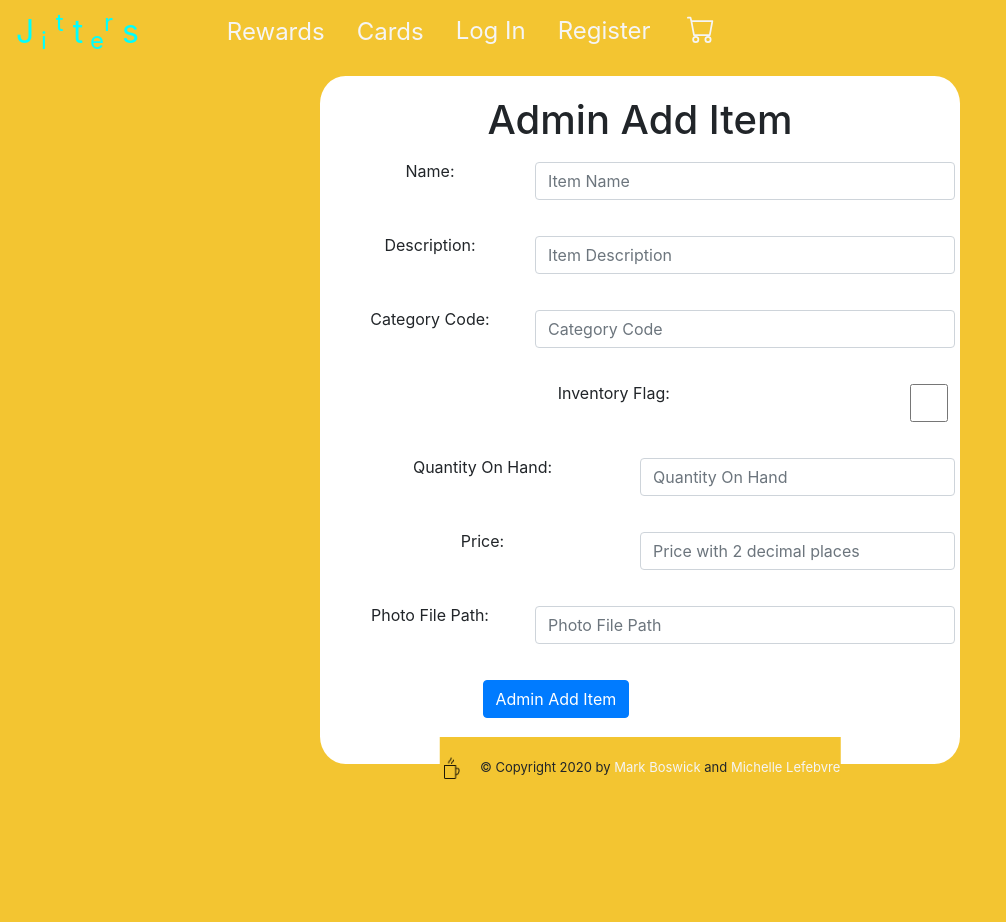
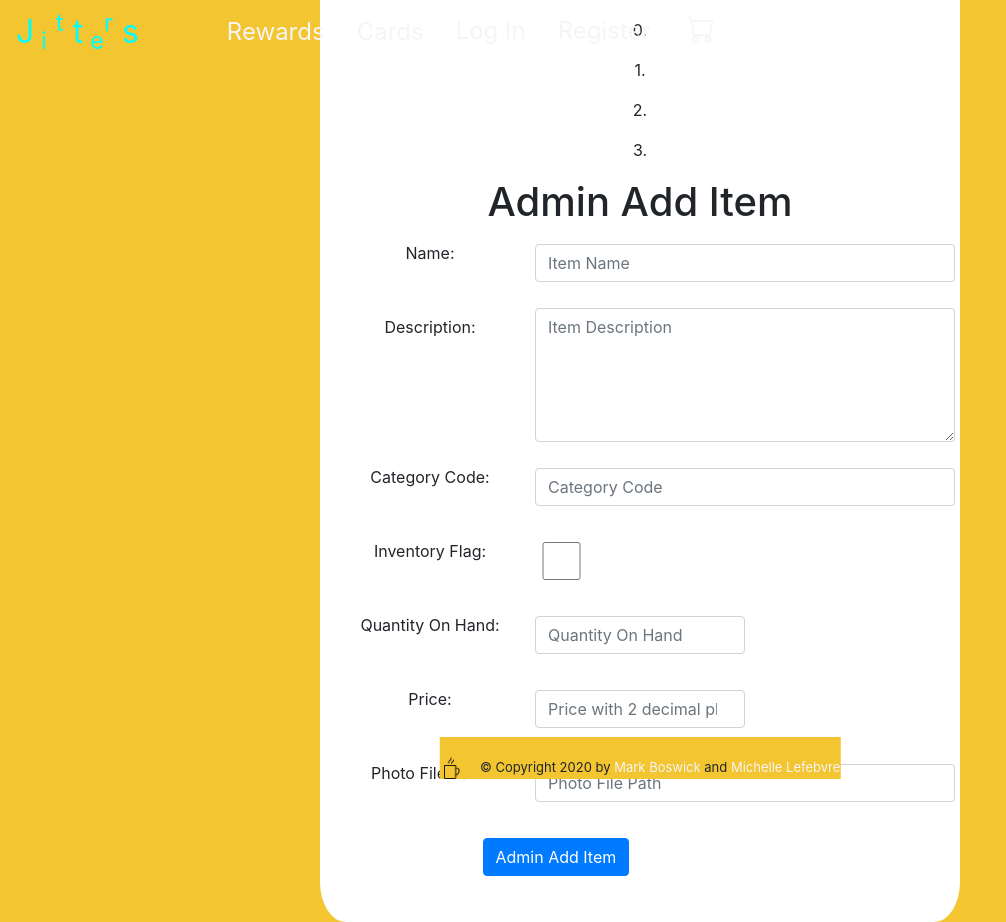
Before and after one commit to Michelle-Lefebvre/ProjectJitters, a PHP site: template templates/admin/additem.html.twig in a window 1280 px wide. Shown: the whole page, without its empty margins (0-1006 px from the left). Before the commit the page ends 779 px from the top, so only its background shows below. Run offline with PHP 8.4, Linux system fonts and the light colour scheme; the template is opened without the code that fills it, so the values that code supplies are empty; some libraries are stand-ins or nearby versions.

Commit message:
update additem

```diff
--- a/templates/admin/additem.html.twig
+++ b/templates/admin/additem.html.twig
@@ -5,8 +5,19 @@
 {% block content %}
     {# form-group row #}
 
+  <div class="container">
+
+
+
 
     <form method="post">
+    <p>This part is to space the form below the master twig header.</p>
+        <p> it is scrolling under the header and footer</p>
+        <p> 0.</p>
+        <p>1.</p>
+        <p>2.</p>
+        <p>3.</p>
+
 
         <h1>Admin Add Item</h1>
     {% if errorList %}
@@ -17,6 +28,9 @@
         </ul>
     {% endif %}
 
+
+
+
     <div class="form-group row">
         <label for="itemname" class="col-sm-4 col-form-label">Name: </label>
         <input id="itemname" class="col-sm-8 form-control"  type="text" name="itemName" placeholder="Item Name" value=""></input>
@@ -24,26 +38,25 @@
 
     <div class="form-group row">
         <label for="description" class="col-sm-4 col-form-label">Description: </label>
-        <input id="description" class="col-sm-8 form-control" rows="5" type="textarea" name="description" placeholder="Item Description" value=""></input>
+        {#<input id="description" class="col-sm-8 form-control" rows="5" type="textarea" name="description" placeholder="Item Description" value=""></input>
+        #}
+        <textarea id="description" class="col-sm-8 form-control" rows="5" type="textarea" name="description" placeholder="Item Description" value=""></textarea>
     </div>
-
     <div class="form-group row">
         <label for="categoryCode" class="col-sm-4 col-form-label">Category Code: </label>
         <input type="text" name="categoryCode" class="col-sm-8 form-control" placeholder="Category Code" value="">
     </div>
-
     <div class="form-group row">
-        <label class="col-sm-11 col-form-label">Inventory Flag: </label>
+        <label class="col-sm-4 col-form-label">Inventory Flag: </label>
         <input type="checkbox" name="inventoryFlag" class="col-sm-1 form-control" placeholder="Inventory Flag" value="">
     </div>
-
     <div class="form-group row">
-        <label for="" class="col-sm-6 col-form-label">Quantity On Hand: </label>
-        <input type="number" name="quantityOnHand" class="col-sm-6 form-control" placeholder="Quantity On Hand" value="">
+            <label for="" class="col-sm-4 col-form-label">Quantity On Hand: </label>
+            <input type="number" name="quantityOnHand" class="col-sm-4 form-control" placeholder="Quantity On Hand" value="">
     </div>
     <div class="form-group row">
-        <label for="" class="col-sm-6 col-form-label">Price:  </label>
-        <input type="number" name="price" class="col-sm-6 form-control" placeholder="Price with 2 decimal places" step="any" value="">
+        <label for="" class="col-sm-4 col-form-label">Price:  </label>
+        <input type="number" name="price" class="col-sm-4 form-control" placeholder="Price with 2 decimal places" step="any" value="">
     </div>
     <div class="form-group row">
         <label for="" class="col-sm-4 col-form-label">Photo File Path: </label>
@@ -55,5 +68,8 @@
     </div>
 
     </form>
+  </div>
+
+
 
 {% endblock %}
```
Lines whose indentation alone changed are shown as unchanged.
